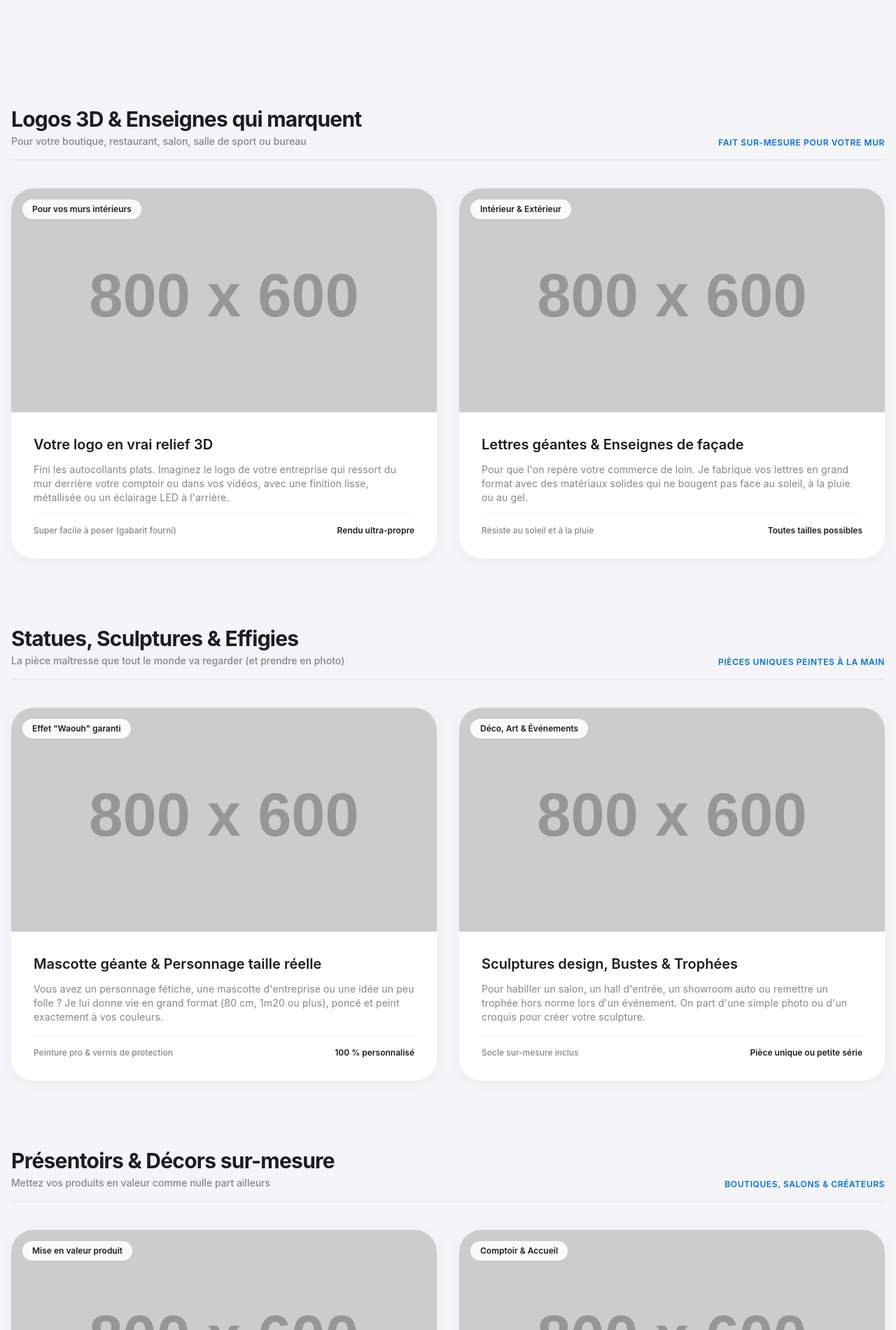
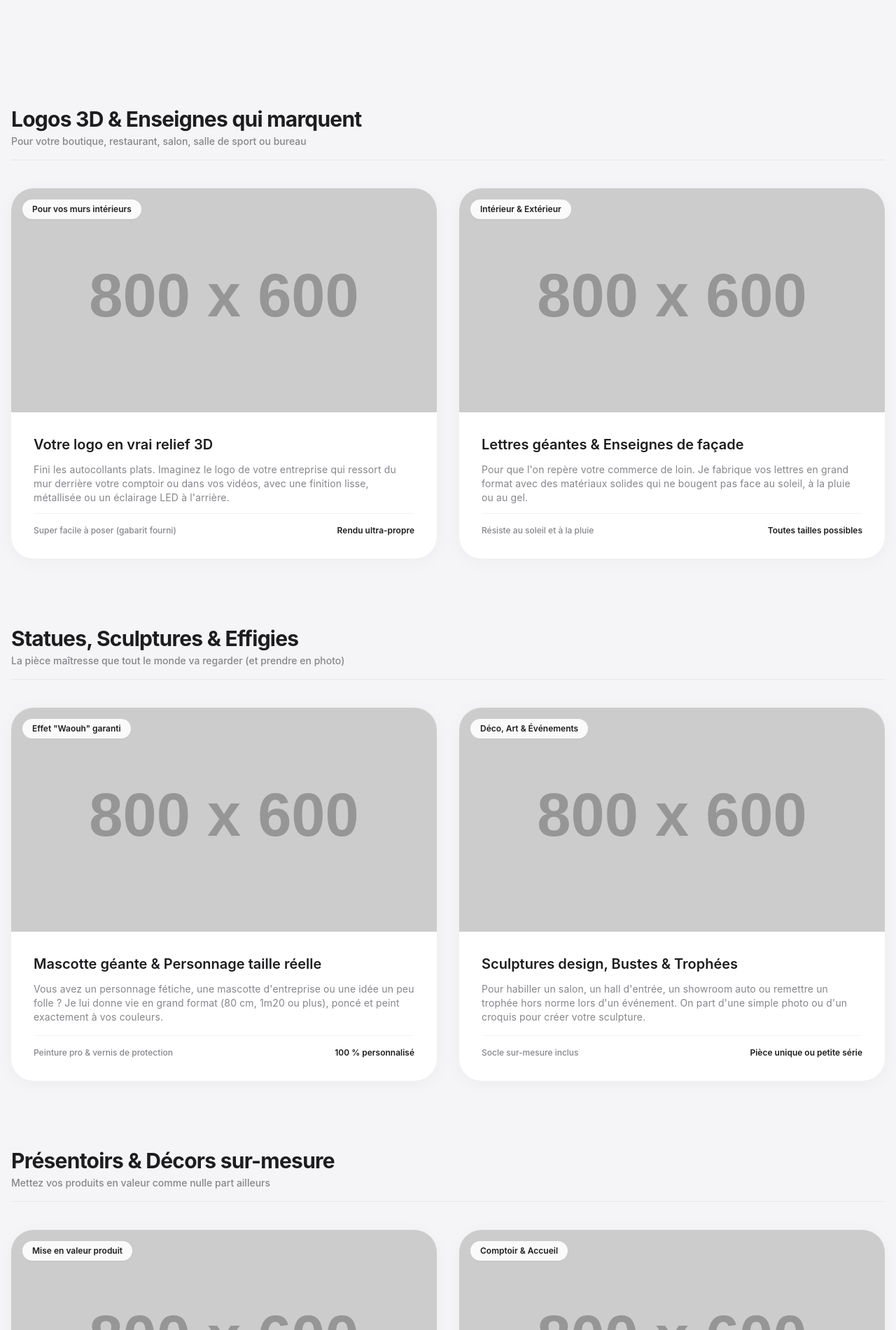
Before and after one commit to mathis2006titi/mv3d, a plain HTML site: page index.html in a window 1280 px wide. Shown: the part 554-2454 px from the top of the page at 70% size. Drawn offline with nearby package versions, Linux system fonts and the light colour scheme; placeholder pictures from the web are drawn by us.

Commit message:
Update index.html

```diff
--- a/index.html
+++ b/index.html
@@ -179,8 +179,7 @@
                     <h3 class="display-text text-2xl sm:text-3xl font-bold">Logos 3D & Enseignes qui marquent</h3>
                     <span class="text-sm font-medium text-apple-textMuted mt-1 block">Pour votre boutique, restaurant, salon, salle de sport ou bureau</span>
                 </div>
-                <span class="text-xs font-semibold uppercase tracking-wider text-apple-accent">Fait sur-mesure pour votre mur</span>
-            </div>
+                </div>
 
             <div class="grid grid-cols-1 md:grid-cols-2 gap-8">
                 <div class="card-spring bg-apple-card rounded-[2rem] shadow-apple hover:shadow-apple-hover overflow-hidden flex flex-col">
@@ -233,9 +232,7 @@
                 <div>
                     <h3 class="display-text text-2xl sm:text-3xl font-bold">Statues, Sculptures & Effigies</h3>
                     <span class="text-sm font-medium text-apple-textMuted mt-1 block">La pièce maîtresse que tout le monde va regarder (et prendre en photo)</span>
-                </div>
-                <span class="text-xs font-semibold uppercase tracking-wider text-apple-accent">Pièces uniques peintes à la main</span>
-            </div>
+                </div></div>
 
             <div class="grid grid-cols-1 md:grid-cols-2 gap-8">
                 <div class="card-spring bg-apple-card rounded-[2rem] shadow-apple hover:shadow-apple-hover overflow-hidden flex flex-col">
@@ -288,9 +285,7 @@
                 <div>
                     <h3 class="display-text text-2xl sm:text-3xl font-bold">Présentoirs & Décors sur-mesure</h3>
                     <span class="text-sm font-medium text-apple-textMuted mt-1 block">Mettez vos produits en valeur comme nulle part ailleurs</span>
-                </div>
-                <span class="text-xs font-semibold uppercase tracking-wider text-apple-accent">Boutiques, Salons & Créateurs</span>
-            </div>
+                </div></div>
 
             <div class="grid grid-cols-1 md:grid-cols-2 gap-8">
                 <div class="card-spring bg-apple-card rounded-[2rem] shadow-apple hover:shadow-apple-hover overflow-hidden flex flex-col">
```
